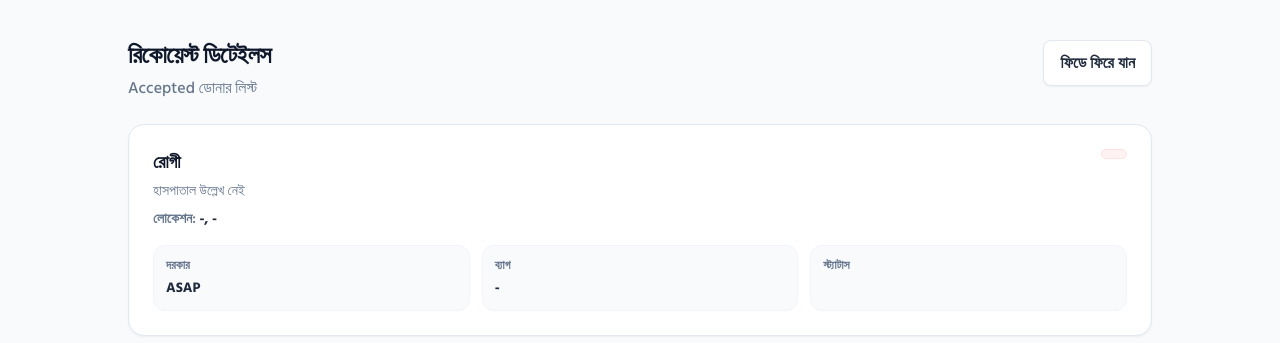
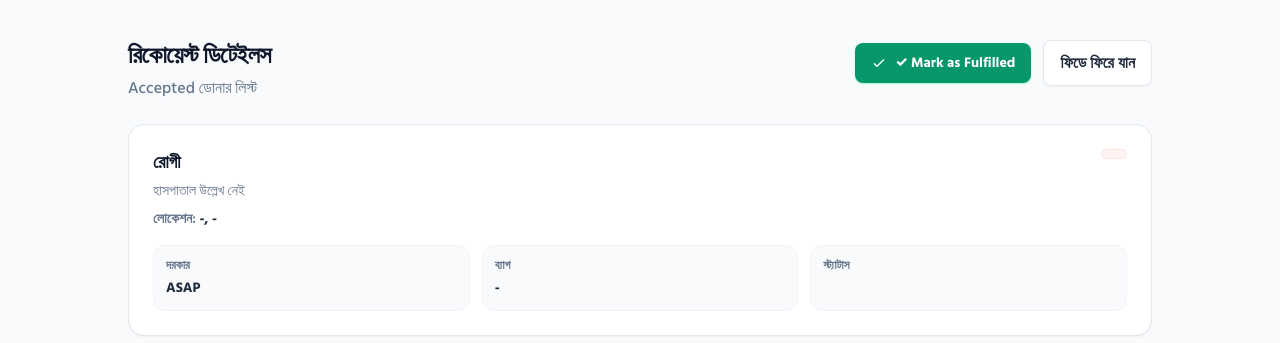
Before and after one commit to jahidstm/roktodut, a Laravel app: template resources/views/requests/show.blade.php in a window 1280 px wide. Shown: the part 77-420 px from the top of the page. Run offline with Laravel 12, Linux system fonts and the light colour scheme; the template is opened without the code that fills it, so the values that code supplies are empty; style sheets or scripts are compiled from the project's sources.

Commit message:
Enhance request details view with fulfillment button and improved layout

```diff
--- a/resources/views/requests/show.blade.php
+++ b/resources/views/requests/show.blade.php
@@ -5,18 +5,35 @@
 @section('content')
 <div class="max-w-5xl mx-auto">
 
-    <div class="flex items-start justify-between gap-4 mb-6">
+    {{-- হেডার সেকশন --}}
+    <div class="flex flex-col md:flex-row md:items-start justify-between gap-4 mb-6">
         <div>
             <h1 class="text-2xl font-extrabold tracking-tight">রিকোয়েস্ট ডিটেইলস</h1>
             <p class="text-slate-500 font-medium mt-1">Accepted ডোনার লিস্ট</p>
         </div>
 
-        <a href="{{ route('requests.index') }}"
-           class="shrink-0 inline-flex items-center justify-center border border-slate-200 bg-white hover:bg-slate-50 text-slate-800 px-4 py-2.5 rounded-lg font-extrabold shadow-sm transition-colors">
-            ফিডে ফিরে যান
-        </a>
+        <div class="flex items-center gap-3 shrink-0">
+            {{-- ৩. রিকোয়েস্ট ফুলফিলমেন্ট বাটন (শুধুমাত্র রিকোয়েস্টের মালিক দেখবে) --}}
+            @if(auth()->id() === $bloodRequest->requested_by && strtolower($bloodRequest->status) !== 'fulfilled')
+                <form action="{{ route('requests.fulfill', $bloodRequest) }}" method="POST" onsubmit="return confirm('আপনি কি রক্ত পেয়েছেন? এটি কনফার্ম করলে রিকোয়েস্টটি ক্লোজ হয়ে যাবে।')">
+                    @csrf
+                    <button type="submit" class="inline-flex items-center px-4 py-2.5 bg-emerald-600 hover:bg-emerald-700 text-white text-sm font-extrabold rounded-lg shadow-sm shadow-emerald-200 transition">
+                        <svg class="w-4 h-4 me-2" fill="none" stroke="currentColor" viewBox="0 0 24 24">
+                            <path stroke-linecap="round" stroke-linejoin="round" stroke-width="2" d="M5 13l4 4L19 7"></path>
+                        </svg>
+                        ✓ Mark as Fulfilled
+                    </button>
+                </form>
+            @endif
+
+            <a href="{{ route('requests.index') }}"
+               class="inline-flex items-center justify-center border border-slate-200 bg-white hover:bg-slate-50 text-slate-800 px-4 py-2.5 rounded-lg font-extrabold shadow-sm transition-colors">
+                ফিডে ফিরে যান
+            </a>
+        </div>
     </div>
 
+    {{-- রিকোয়েস্ট কার্ড --}}
     <div class="rounded-2xl border border-slate-200 bg-white p-6 shadow-sm">
         <div class="flex items-start justify-between gap-3">
             <div class="min-w-0">
@@ -56,6 +73,7 @@
     </div>
 
     <div class="mt-6 grid grid-cols-1 md:grid-cols-2 gap-5">
+        {{-- রেসপন্স সামারি --}}
         <div class="rounded-2xl border border-slate-200 bg-white p-6 shadow-sm">
             <div class="text-lg font-extrabold">রেসপন্স সারাংশ</div>
             <div class="mt-3 text-sm font-semibold text-slate-700">
@@ -64,6 +82,7 @@
             </div>
         </div>
 
+        {{-- ডোনার লিস্ট --}}
         <div class="rounded-2xl border border-slate-200 bg-white p-6 shadow-sm">
             <div class="text-lg font-extrabold">Accepted ডোনার</div>
 
@@ -108,6 +127,7 @@
     </div>
 </div>
 
+{{-- Reveal Phone Number Script --}}
 <script>
 document.addEventListener('click', async (e) => {
     const btn = e.target.closest('.reveal-btn');
```
